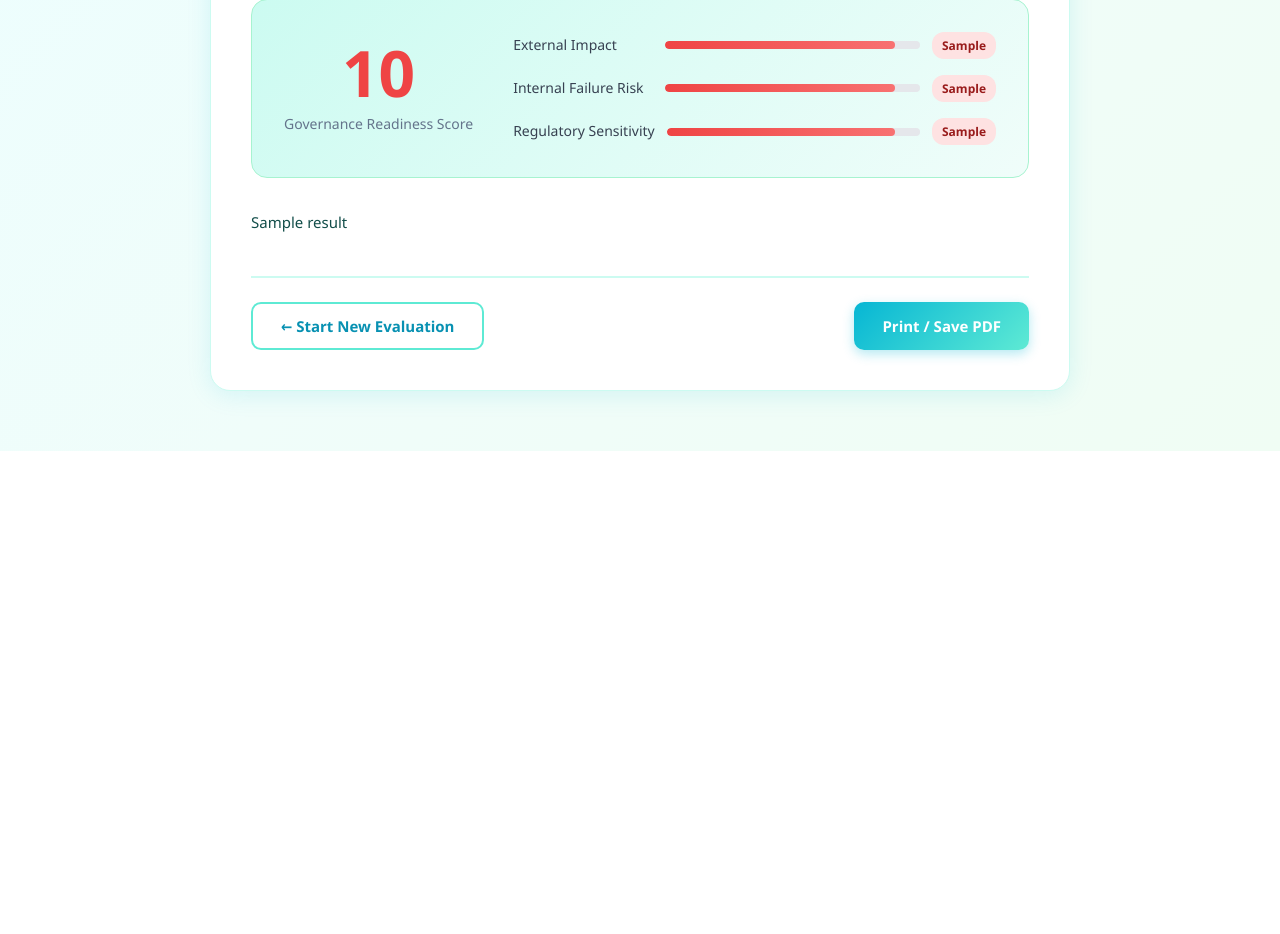
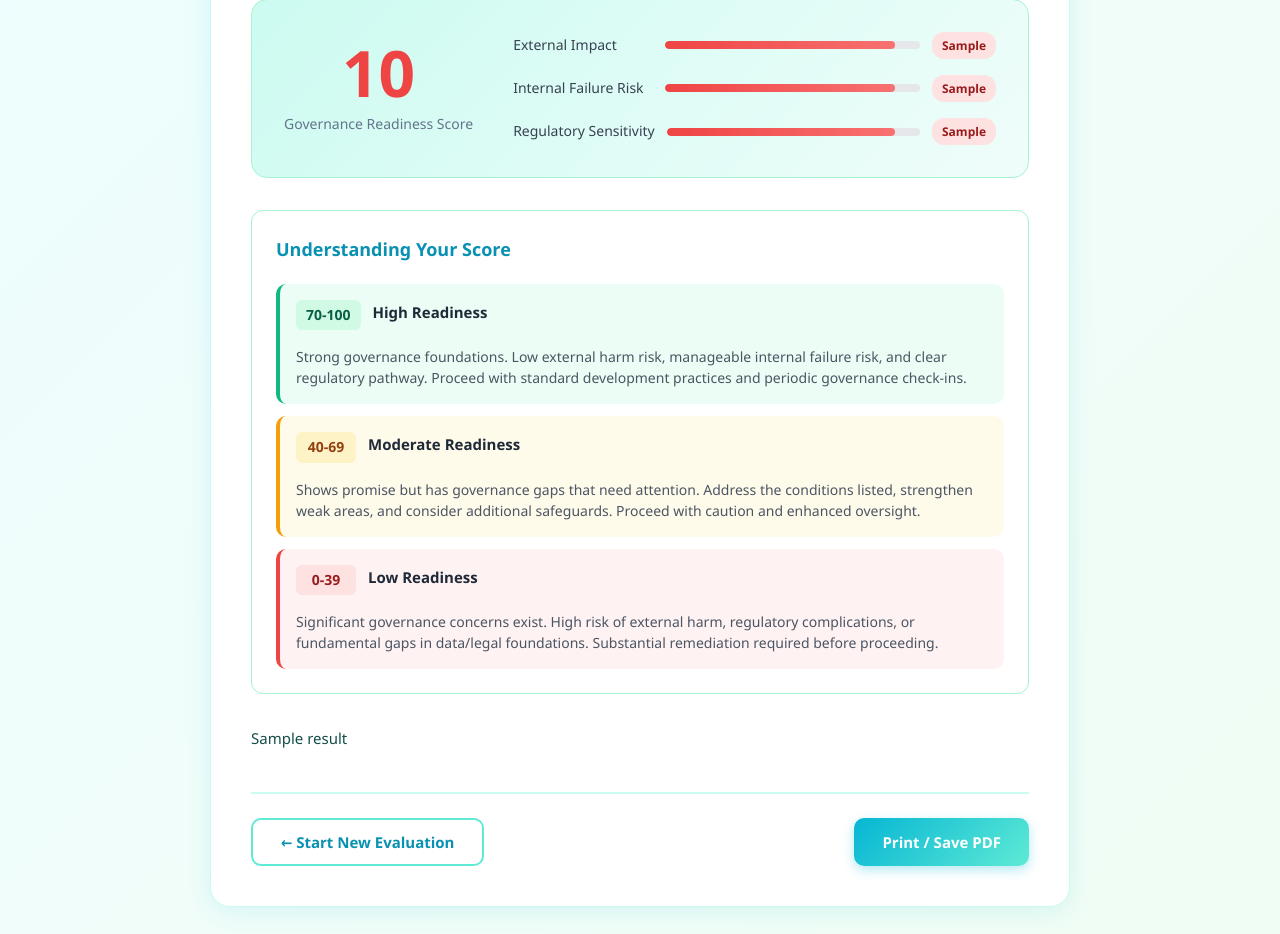
Before and after one commit to akritipa2306-spacekiwi/AI_concept_risk_screener, a Flask app: template templates/results.html in a window 1280 px wide. Shown: the part 378-1312 px from the top of the page. Before the commit the page ends 829 px from the top, so only its background shows below. Run offline with Flask 3, Linux system fonts and the light colour scheme; the template is opened without the code that fills it: most values are stand-ins (such as "Sample title", 1, 10 or a date in 2020).

Commit message:
Add explanations for governance score ranges to the results page
Update results.html and static/style.css to include a static section explaining the different governance readiness score ranges. The BASE_PROMPT in main.py is updated to remove redundant instructions for the AI.

Replit-Commit-Author: Agent
Replit-Commit-Session-Id: a2b971af-2322-443b-a3b0-d12890020d36
Replit-Commit-Checkpoint-Type: full_checkpoint
Replit-Commit-Event-Id: 0be18e4f-630d-4605-9c0a-a96db22983a8
Replit-Commit-Screenshot-Url: https://storage.googleapis.com/screenshot-production-us-central1/c0fcdf84-e1d6-4791-a157-bfff9000fcd2/a2b971af-2322-443b-a3b0-d12890020d36/aYFn6Sf
Replit-Helium-Checkpoint-Created: true

```diff
--- a/main.py
+++ b/main.py
@@ -83,20 +83,9 @@ Give:
 - Bullet list of unknowns / missing information that should be clarified before proceeding
 - Any additional safeguards recommended beyond those already planned
 
-### 7. UNDERSTANDING YOUR SCORE
-Explain what the calculated Governance Readiness Score means for the user:
-
-**70-100 (Green - High Readiness):** The proposed AI system demonstrates strong governance foundations. Low external harm risk, manageable internal failure risk, and clear regulatory pathway. Proceed with standard development practices and periodic governance check-ins.
-
-**40-69 (Yellow - Moderate Readiness):** The proposal shows promise but has governance gaps that need attention before or during development. Address the conditions listed above, strengthen weak areas, and consider additional safeguards. Proceed with caution and enhanced oversight.
-
-**0-39 (Red - Low Readiness):** Significant governance concerns exist. High risk of external harm, regulatory complications, or fundamental gaps in data/legal foundations. Strongly consider whether to proceed, and if so, substantial remediation is required first.
-
-Provide a brief interpretation of what the score means specifically for this proposal.
-
 ---
 
-INTERNAL SCORING (do not display this section, use it only to calculate):
+INTERNAL SCORING METHODOLOGY (use these rules to calculate, do not display in output):
 - External Harm Risk (0-30 pts): Low=30, Medium=15, High=5
 - Internal Failure Risk (0-20 pts): Low=20, Medium=10, High=5
 - Regulatory Sensitivity (0-20 pts): Low=20, Medium=10, High=5
--- a/static/style.css
+++ b/static/style.css
@@ -649,6 +649,100 @@ body {
   }
 }
 
+/* Score Ranges Explanation */
+.score-ranges {
+  margin-bottom: 32px;
+  padding: 24px;
+  background: white;
+  border-radius: 12px;
+  border: 1px solid var(--border-color);
+}
+
+.score-ranges h3 {
+  font-size: 1.125rem;
+  color: var(--cyan-dark);
+  margin-bottom: 20px;
+  font-weight: 600;
+}
+
+.range-item {
+  display: flex;
+  flex-wrap: wrap;
+  align-items: flex-start;
+  gap: 12px;
+  padding: 16px;
+  border-radius: 10px;
+  margin-bottom: 12px;
+}
+
+.range-item:last-child {
+  margin-bottom: 0;
+}
+
+.range-green {
+  background: #ecfdf5;
+  border-left: 4px solid #10b981;
+}
+
+.range-yellow {
+  background: #fffbeb;
+  border-left: 4px solid #f59e0b;
+}
+
+.range-red {
+  background: #fef2f2;
+  border-left: 4px solid #ef4444;
+}
+
+.range-label {
+  font-size: 0.875rem;
+  font-weight: 700;
+  padding: 4px 10px;
+  border-radius: 6px;
+  min-width: 60px;
+  text-align: center;
+}
+
+.range-green .range-label {
+  background: #d1fae5;
+  color: #065f46;
+}
+
+.range-yellow .range-label {
+  background: #fef3c7;
+  color: #92400e;
+}
+
+.range-red .range-label {
+  background: #fee2e2;
+  color: #991b1b;
+}
+
+.range-title {
+  font-weight: 600;
+  font-size: 0.9375rem;
+  color: #1f2937;
+  flex-shrink: 0;
+}
+
+.range-item p {
+  flex-basis: 100%;
+  margin: 4px 0 0 0;
+  font-size: 0.875rem;
+  color: #4b5563;
+  line-height: 1.5;
+}
+
+@media (max-width: 600px) {
+  .range-item {
+    padding: 12px;
+  }
+
+  .range-label {
+    min-width: auto;
+  }
+}
+
 @media print {
   .top-bar,
   .results-actions {
@@ -663,4 +757,8 @@ body {
   .page {
     padding: 0;
   }
+
+  .score-ranges {
+    break-inside: avoid;
+  }
 }
--- a/templates/results.html
+++ b/templates/results.html
@@ -76,6 +76,25 @@
           {% endif %}
         </div>
       </div>
+
+      <div class="score-ranges">
+        <h3>Understanding Your Score</h3>
+        <div class="range-item range-green">
+          <span class="range-label">70-100</span>
+          <span class="range-title">High Readiness</span>
+          <p>Strong governance foundations. Low external harm risk, manageable internal failure risk, and clear regulatory pathway. Proceed with standard development practices and periodic governance check-ins.</p>
+        </div>
+        <div class="range-item range-yellow">
+          <span class="range-label">40-69</span>
+          <span class="range-title">Moderate Readiness</span>
+          <p>Shows promise but has governance gaps that need attention. Address the conditions listed, strengthen weak areas, and consider additional safeguards. Proceed with caution and enhanced oversight.</p>
+        </div>
+        <div class="range-item range-red">
+          <span class="range-label">0-39</span>
+          <span class="range-title">Low Readiness</span>
+          <p>Significant governance concerns exist. High risk of external harm, regulatory complications, or fundamental gaps in data/legal foundations. Substantial remediation required before proceeding.</p>
+        </div>
+      </div>
       {% endif %}
 
       <div class="result-content">{{ result }}</div>
```
Also changed, not shown: 1 other file.
